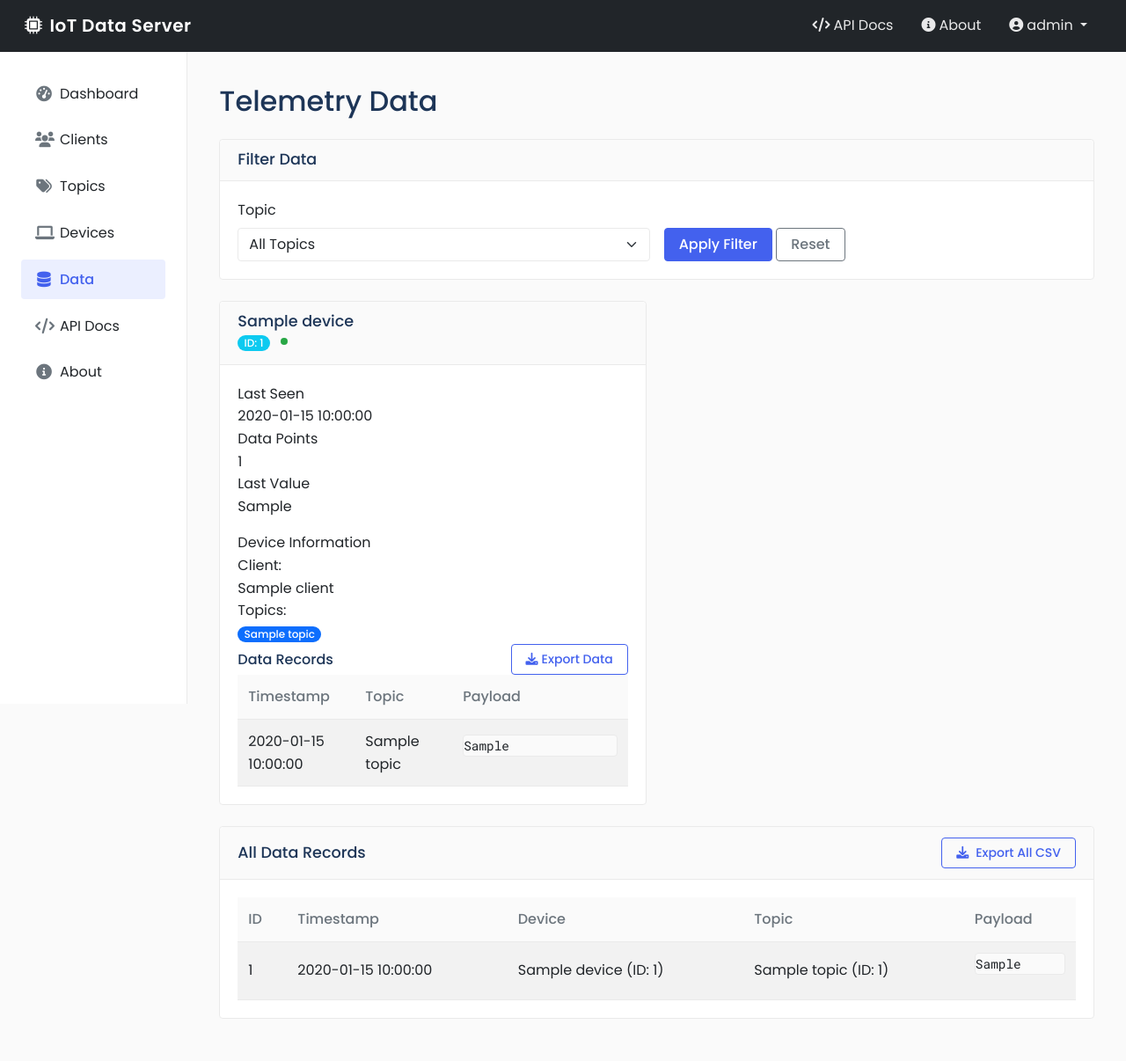
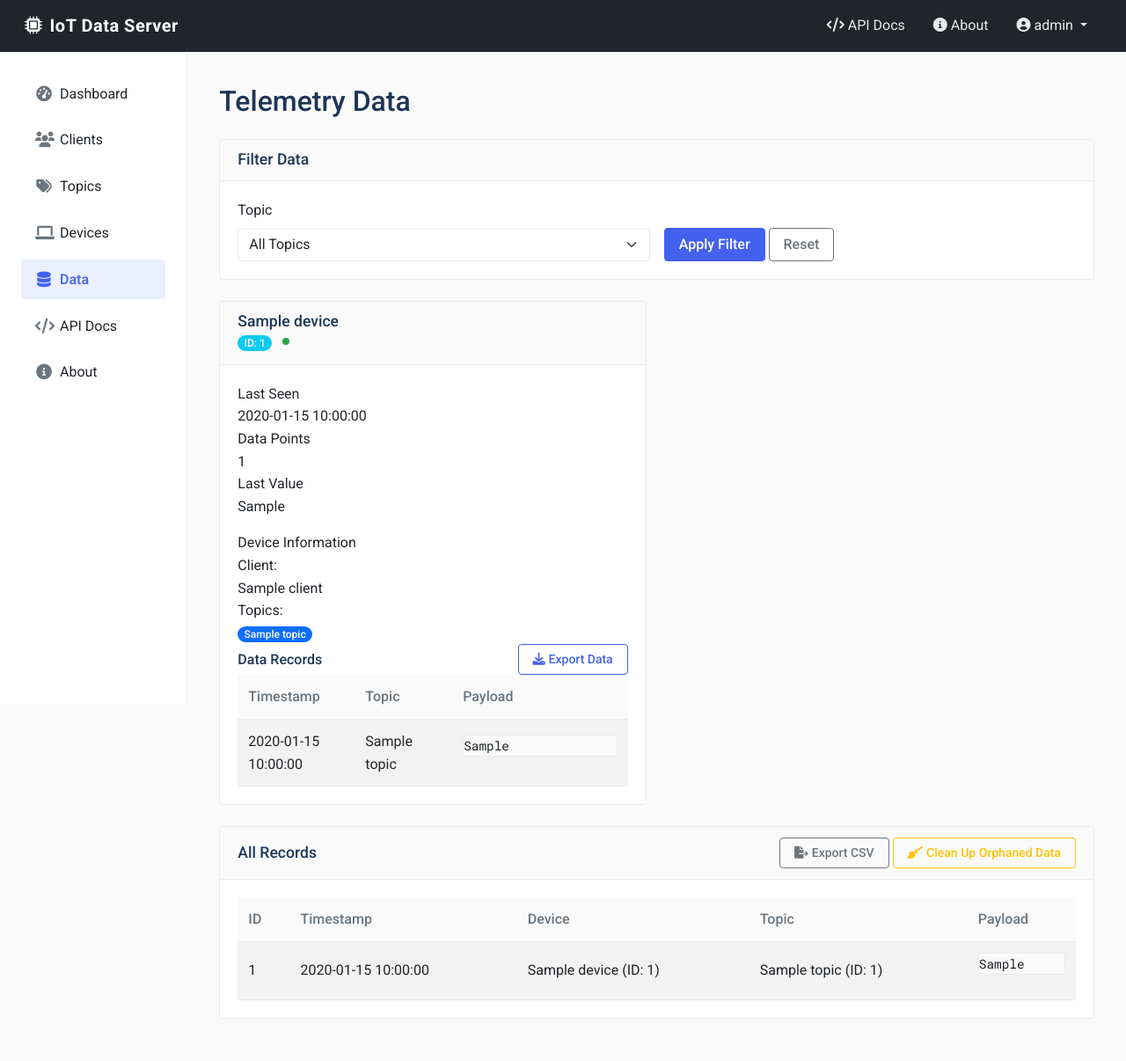
Before and after one commit to tatsuyakari1203/iot_data_server_complete, a Flask app: page /data in a window 1280 px wide. Shown: the whole page at 88% size. Run offline with Flask 2, Linux system fonts and the light colour scheme; a user stored in the database is signed in; tables that the repository leaves empty hold one stand-in row (values such as "Sample post"); some libraries are stand-ins or nearby versions.

Commit message:
Add orphaned data cleanup functionality and improve UI text

```diff
--- a/app.py
+++ b/app.py
@@ -3,7 +3,8 @@ from flask_bootstrap import Bootstrap
 from mqtt_server import mqtt_server
 from database import (
     init_db, create_client, get_all_clients, create_topic, get_all_topics,
-    get_all_devices, delete_topic, delete_device, get_telemetry_data, delete_client, get_telemetry_data_count
+    get_all_devices, delete_topic, delete_device, get_telemetry_data, delete_client, get_telemetry_data_count,
+    cleanup_orphaned_data
 )
 from api import api_bp
 import threading
@@ -67,12 +68,12 @@ def login():
         if verify_credentials(username, password):
             user = User(1, username)
             login_user(user)
-            flash('Đăng nhập thành công!', 'success')
+            flash('Login successful!', 'success')
 
             next_page = request.args.get('next')
             return redirect(next_page or url_for('dashboard'))
         else:
-            flash('Tên đăng nhập hoặc mật khẩu không chính xác!', 'danger')
+            flash('Invalid username or password!', 'danger')
 
     return render_template('login.html')
 
@@ -81,7 +82,7 @@ def login():
 @login_required
 def logout():
     logout_user()
-    flash('Bạn đã đăng xuất thành công!', 'success')
+    flash('You have been logged out successfully!', 'success')
     return redirect(url_for('index'))
 
 # Root route - redirects to About page
@@ -139,9 +140,9 @@ def delete_client_route(client_id):
     success = delete_client(client_id)
 
     if success:
-        flash('Đã xóa client thành công cùng với tất cả thiết bị và chủ đề liên quan', 'success')
+        flash('Client deleted successfully along with all associated devices and topics', 'success')
     else:
-        flash('Không thể xóa client. Vui lòng kiểm tra lại.', 'danger')
+        flash('Failed to delete client. Please try again.', 'danger')
 
     return redirect(url_for('clients'))
 
@@ -178,9 +179,9 @@ def delete_topic_route(topic_id):
     success = delete_topic(topic_id, client_id)
 
     if success:
-        flash('Chủ đề đã được xóa thành công', 'success')
+        flash('Topic deleted successfully', 'success')
     else:
-        flash('Không thể xóa chủ đề. Hãy chắc chắn rằng bạn có quyền truy cập và chủ đề tồn tại.', 'danger')
+        flash('Failed to delete topic. Please ensure you have access and the topic exists.', 'danger')
 
     return redirect(url_for('topics'))
 
@@ -195,9 +196,9 @@ def delete_device_route(device_id):
     success = delete_device(device_id, client_id)
 
     if success:
-        flash('Thiết bị đã được xóa thành công', 'success')
+        flash('Device deleted successfully', 'success')
     else:
-        flash('Không thể xóa thiết bị. Hãy chắc chắn rằng bạn có quyền truy cập và thiết bị tồn tại.', 'danger')
+        flash('Failed to delete device. Please ensure you have access and the device exists.', 'danger')
 
     return redirect(url_for('devices'))
 
@@ -367,6 +368,22 @@ def api_device_data():
 
     return jsonify({'device_data': device_data})
 
+# Cleanup orphaned data
+@app.route('/cleanup-orphaned-data', methods=['POST'])
+@login_required
+def cleanup_data_route():
+    result = cleanup_orphaned_data()
+
+    if result['success']:
+        if result['deleted_count'] > 0:
+            flash(f'Successfully cleaned up {result["deleted_count"]} orphaned data records.', 'success')
+        else:
+            flash('No orphaned data found to clean up.', 'info')
+    else:
+        flash(f'Error cleaning up orphaned data: {result.get("error", "Unknown error")}', 'danger')
+
+    return redirect(url_for('data'))
+
 # Handle 404 errors
 @app.errorhandler(404)
 def page_not_found(e):
@@ -378,7 +395,7 @@ def page_not_found(e):
 # Handle 401 errors (unauthorized)
 @app.errorhandler(401)
 def unauthorized(e):
-    flash('Vui lòng đăng nhập để tiếp tục.', 'warning')
+    flash('Please login to continue.', 'warning')
     return redirect(url_for('login', next=request.url))
 
 if __name__ == '__main__':
--- a/database.py
+++ b/database.py
@@ -430,3 +430,53 @@ def get_telemetry_data_count():
     count = conn.execute('SELECT COUNT(*) FROM telemetry_data').fetchone()[0]
     conn.close()
     return count
+
+def cleanup_orphaned_data():
+    """
+    Clean up orphaned telemetry data that might remain after devices or topics are deleted.
+
+    This function removes any telemetry data records that reference non-existent devices or topics.
+
+    Returns:
+        dict: A dictionary containing the number of records deleted and success status
+    """
+    conn = get_db_connection()
+    try:
+        # Begin transaction
+        conn.execute('BEGIN TRANSACTION')
+
+        # Delete telemetry data with non-existent device_id
+        result1 = conn.execute('''
+            DELETE FROM telemetry_data
+            WHERE device_id NOT IN (SELECT id FROM devices)
+        ''')
+        deleted_device_data = result1.rowcount
+
+        # Delete telemetry data with non-existent topic_id
+        result2 = conn.execute('''
+            DELETE FROM telemetry_data
+            WHERE topic_id NOT IN (SELECT id FROM topics)
+        ''')
+        deleted_topic_data = result2.rowcount
+
+        # Commit the transaction
+        conn.commit()
+
+        total_deleted = deleted_device_data + deleted_topic_data
+        print(f"Successfully cleaned up {total_deleted} orphaned telemetry data records")
+
+        return {
+            'success': True,
+            'deleted_count': total_deleted,
+            'device_data_deleted': deleted_device_data,
+            'topic_data_deleted': deleted_topic_data
+        }
+    except sqlite3.Error as e:
+        print(f"Error cleaning up orphaned data: {e}")
+        conn.rollback()
+        return {
+            'success': False,
+            'error': str(e)
+        }
+    finally:
+        conn.close()
--- a/static/css/minimal.css
+++ b/static/css/minimal.css
@@ -26,7 +26,7 @@
 body {
     padding-top: 56px;
     background-color: #fafafa;
-    font-family: 'Poppins', sans-serif;
+    font-family: 'Noto Sans Vietnamese', 'Roboto', sans-serif;
     color: var(--text-primary);
     line-height: 1.6;
 }
@@ -35,6 +35,7 @@ h1, h2, h3, h4, h5, h6 {
     font-weight: 500;
     color: var(--dark-color);
     margin-bottom: 1rem;
+    font-family: 'Noto Sans Vietnamese', 'Roboto', sans-serif;
 }
 
 code, pre {
@@ -403,7 +404,7 @@ pre.bg-light {
 
 /* Wiki specific styles */
 .wiki-container {
-    font-family: -apple-system, BlinkMacSystemFont, "Segoe UI", Roboto, sans-serif;
+    font-family: 'Noto Sans Vietnamese', 'Roboto', sans-serif;
 }
 
 .wiki-toc {
--- a/templates/api_docs_gate.html
+++ b/templates/api_docs_gate.html
@@ -179,6 +179,9 @@ document.addEventListener('DOMContentLoaded', function() {
                 const titleMatch = markdown.match(/^# (.*?)$/m);
                 if (titleMatch && titleMatch[1]) {
                     titleElement.textContent = titleMatch[1];
+
+                    // Remove the first heading line to avoid duplication
+                    markdown = markdown.replace(/^# .*?$/m, '').trim();
                 }
 
                 // Convert markdown to HTML and render
@@ -252,7 +255,7 @@ document.addEventListener('DOMContentLoaded', function() {
 document.head.insertAdjacentHTML('beforeend', `
     <style>
         .markdown-body {
-            font-family: -apple-system, BlinkMacSystemFont, "Segoe UI", Helvetica, Arial, sans-serif;
+            font-family: 'Noto Sans Vietnamese', 'Roboto', -apple-system, BlinkMacSystemFont, "Segoe UI", Helvetica, Arial, sans-serif;
             font-size: 16px;
             line-height: 1.6;
             word-wrap: break-word;
@@ -267,6 +270,7 @@ document.head.insertAdjacentHTML('beforeend', `
             margin-bottom: 16px;
             font-weight: 600;
             line-height: 1.25;
+            font-family: 'Noto Sans Vietnamese', 'Roboto', -apple-system, BlinkMacSystemFont, "Segoe UI", Helvetica, Arial, sans-serif;
         }
         .markdown-body h1 {
             font-size: 2em;
--- a/templates/base.html
+++ b/templates/base.html
@@ -11,7 +11,7 @@
     <!-- Google Fonts -->
     <link rel="preconnect" href="https://fonts.googleapis.com">
     <link rel="preconnect" href="https://fonts.gstatic.com" crossorigin>
-    <link href="https://fonts.googleapis.com/css2?family=Poppins:wght@300;400;500;600;700&family=Roboto+Mono:wght@400;500&display=swap" rel="stylesheet">
+    <link href="https://fonts.googleapis.com/css2?family=Roboto:wght@300;400;500;700&family=Noto+Sans+Vietnamese:wght@300;400;500;700&family=Roboto+Mono:wght@400;500&display=swap" rel="stylesheet">
 
     <!-- Custom CSS - Minimal Flat Design -->
     <link rel="stylesheet" href="{{ url_for('static', filename='css/minimal.css') }}">
--- a/templates/data.html
+++ b/templates/data.html
@@ -444,14 +444,17 @@
     <!-- Data Table -->
     <div class="card">
         <div class="card-header d-flex justify-content-between align-items-center">
-            <h5 class="mb-0">All Data Records</h5>
-            {% if data %}
+            <h5 class="mb-0">All Records</h5>
             <div>
-                <button class="btn btn-sm btn-outline-primary" id="exportCSV">
-                    <i class="fas fa-download me-2"></i>Export All CSV
+                <button id="exportCsvBtn" class="btn btn-sm btn-outline-secondary">
+                    <i class="fas fa-file-export me-1"></i>Export CSV
                 </button>
+                <form action="{{ url_for('cleanup_data_route') }}" method="POST" class="d-inline">
+                    <button type="submit" class="btn btn-sm btn-outline-warning" onclick="return confirm('Are you sure you want to clean up orphaned data?');">
+                        <i class="fas fa-broom me-1"></i>Clean Up Orphaned Data
+                    </button>
+                </form>
             </div>
-            {% endif %}
         </div>
         <div class="card-body">
             <div class="table-responsive">
@@ -792,7 +795,6 @@ $(document).ready(function() {
             paginationContainer.find('.page-link').on('click', function(e) {
                 e.preventDefault();
                 const page = parseInt($(this).data('page'));
-                if (page < 1 || page > totalPages) return;
 
                 // Update state
                 devicePaginationState[deviceId].currentPage = page;
```
